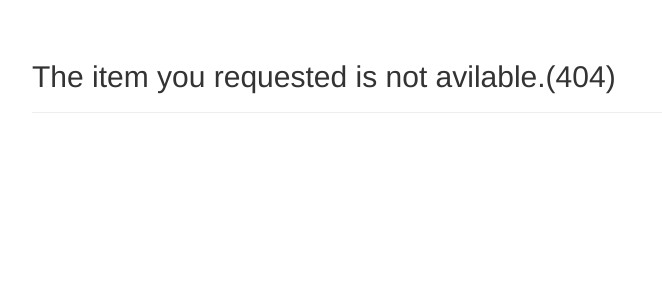
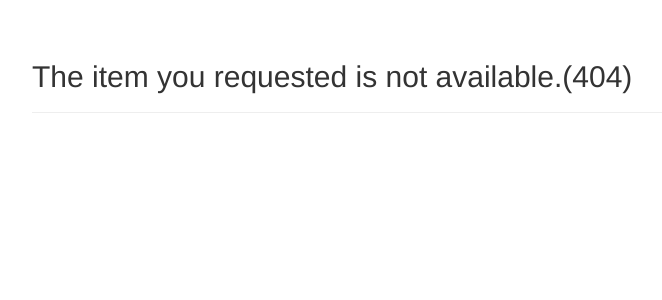
Before and after one commit to DongShengw/Django, a Django app: template learning_log/templates/404.html in a window 1280 px wide. Shown: the part 71-371 px from the top of the page, without its empty margins (38-700 px from the left). Run offline with Django 3.2, Linux system fonts and the light colour scheme; the template is opened without the code that fills it, so the values that code supplies are empty; some libraries are stand-ins or nearby versions.

Commit message:
404 has a zifu error.

```diff
--- a/learning_log/templates/404.html
+++ b/learning_log/templates/404.html
@@ -1,5 +1,5 @@
-{% extends "learning_logs/base.html"%}
+{% extends "learning_logs/base.html" %}
 
 {% block header %}
-    <h2>The item you requested is not avilable.(404)</h2>
+    <h2>The item you requested is not available.(404)</h2>
 {% endblock header %}
--- a/learning_logs/views.py
+++ b/learning_logs/views.py
@@ -1,4 +1,4 @@
-from django.shortcuts import render
+from django.shortcuts import render, get_object_or_404
 from django.http import HttpResponseRedirect, Http404
 from django.urls import reverse
 from .models import Topic, Entry
@@ -19,7 +19,7 @@ def topics(request):
 @login_required
 def topic(request, topic_id):
     """显示单个主题及其所有的条目"""
-    topic = Topic.objects.get(id=topic_id)
+    topic = get_object_or_404(Topic, id=topic_id)
     # 确定请求的主题属于当前用户
     if topic.owner != request.user:
         raise Http404
```
